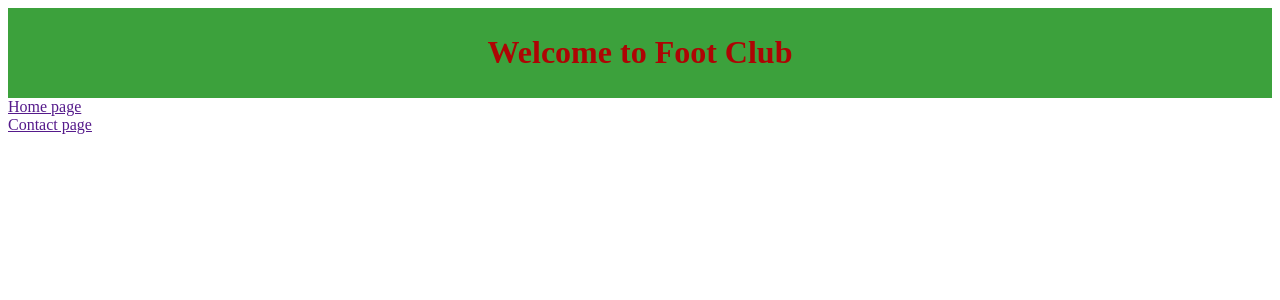
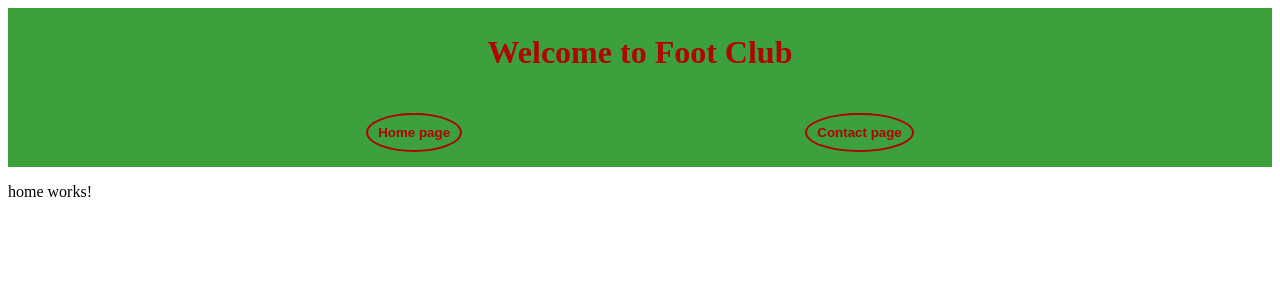
Before and after one commit to CynthiaVL/footclub, an Angular app: page /home in a window 1280 px wide. Before the commit this address led to /. Shown: the top 300 px of the page. Built offline with nearby package versions, Linux system fonts and the light colour scheme.

Commit message:
Routes home and contact

```diff
--- a/src/app/app.component.css
+++ b/src/app/app.component.css
@@ -5,3 +5,22 @@
   margin: 0;
   text-align: center;
 }
+
+.link{
+  background-color: rgb(60, 161, 60);
+  display: flex;
+  justify-content: space-evenly;
+  padding: 15px;
+}
+
+button{
+  padding: 10px;
+  border: 2px solid rgb(174, 4, 4);
+  border-radius: 50%;
+  background-color: rgb(60, 161, 60);
+}
+
+a{
+  text-decoration: solid;
+  color: rgb(174, 4, 4);
+}
--- a/src/app/app.component.html
+++ b/src/app/app.component.html
@@ -2,11 +2,17 @@
   <h1>Welcome to Foot Club</h1>
 </div>
 
-<div class="d-flex">
+<div class="link">
   <div>
-    <a href="">Home page</a>
+    <button>
+      <strong><a href="/home">Home page</a></strong>
+    </button>
   </div>
   <div>
-    <a href="">Contact page</a>
+    <button>
+      <strong><a href="/contact">Contact page</a></strong>
+    </button>
   </div>
 </div>
+
+<router-outlet></router-outlet>
--- a/src/app/app.routes.ts
+++ b/src/app/app.routes.ts
@@ -1,3 +1,9 @@
 import { Routes } from '@angular/router';
+import { HomeComponent } from './home/home.component';
+import { ContactComponent } from './contact/contact.component';
 
-export const routes: Routes = [];
+export const routes: Routes =
+[
+  { path: 'home', component: HomeComponent },
+  { path: 'contact', component: ContactComponent },
+];
```
